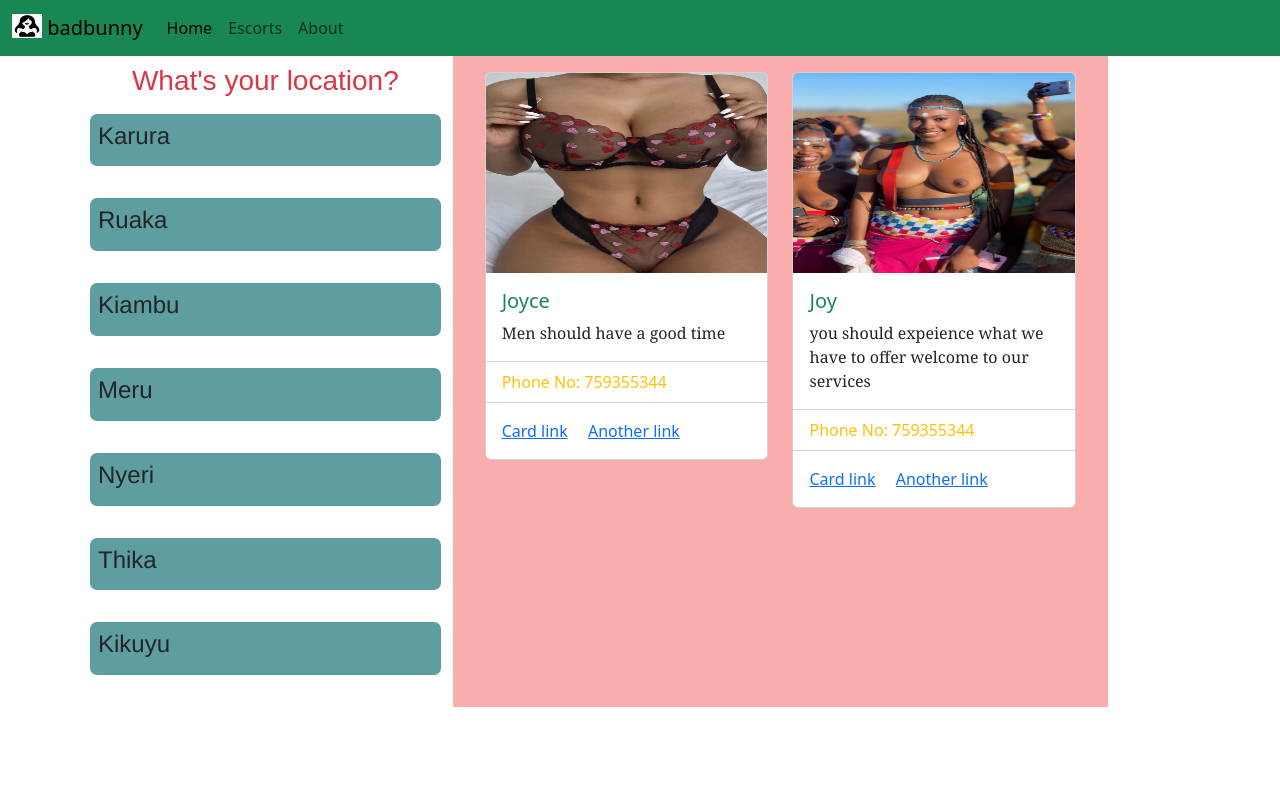
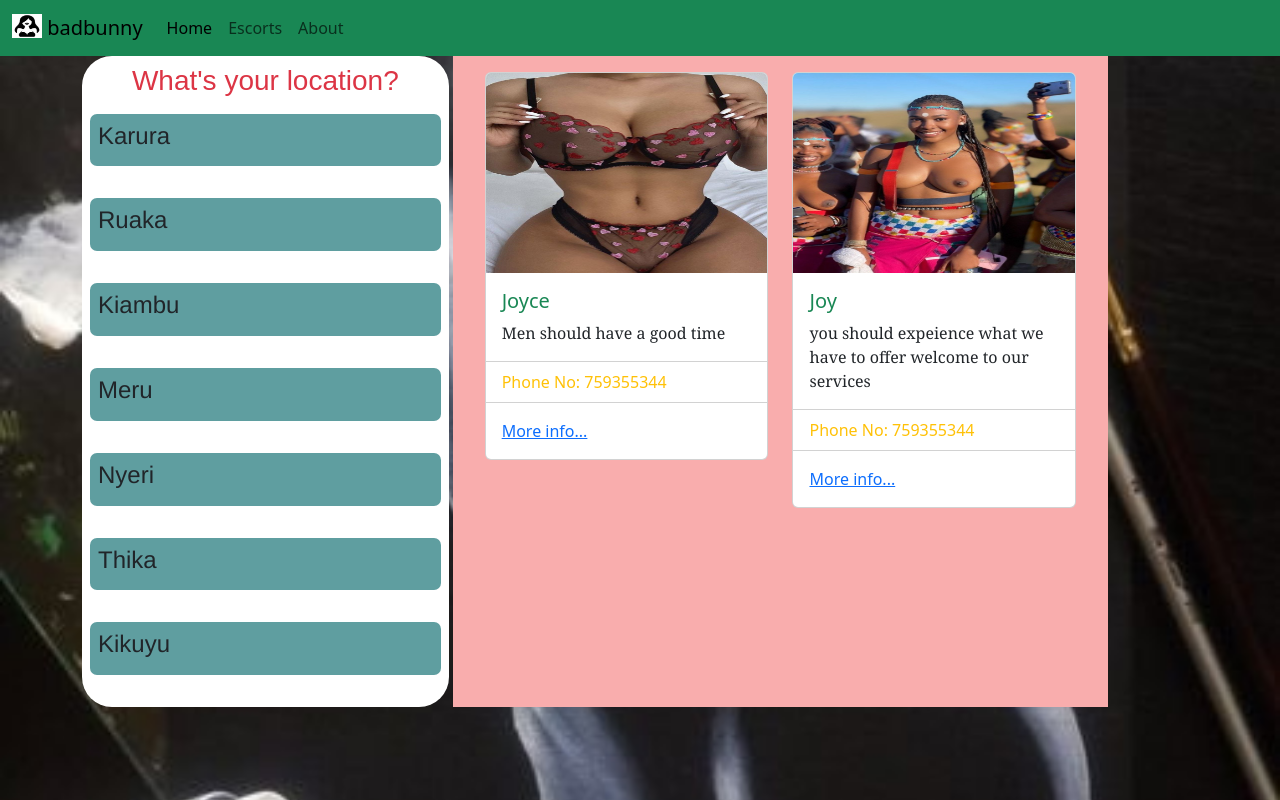
Before and after one commit to Royweru/django-hotbunny, a Django app: page / in a window 1280 px wide. Run offline with Django 4.2, Linux system fonts and the light colour scheme; data comes from the database, SQL or seed files in the repository.

Commit message:
new file:   static/css/main.css 	new file:   static/images/sexy-art.jpg 	modified:   templates/components/card.html 	modified:   templates/main.html

```diff
--- /dev/null
+++ b/static/css/main.css
@@ -0,0 +1,8 @@
+body{
+    background-image: url('/static/images/sexy-art.jpg');
+    background-size: cover;
+    background-position: center;
+    background-repeat: repeat-x;
+    width: 100%;
+    height: 100vh;
+}
--- a/templates/components/card.html
+++ b/templates/components/card.html
@@ -12,8 +12,8 @@
             <li class="list-group-item text-warning">Phone No: {{escort.phoneNo}}</li>
         </ul>
         <div class="card-body">
-            <a href="#" class="card-link">Card link</a>
-            <a href="#" class="card-link">Another link</a>
+            <a href="#" class="card-link">More info...</a>
+
         </div>
     </div>
 </div>
--- a/templates/main.html
+++ b/templates/main.html
@@ -11,6 +11,7 @@
       integrity="sha384-T3c6CoIi6uLrA9TneNEoa7RxnatzjcDSCmG1MXxSR1GAsXEV/Dwwykc2MPK8M2HN"
       crossorigin="anonymous"
     />
+    <link rel="stylesheet" href="{% static '/css/main.css' %}">
   </head>
   <body>
     {% include 'navbar.html' %}
```
Also changed, not shown: static/images/sexy-art.jpg (added).
